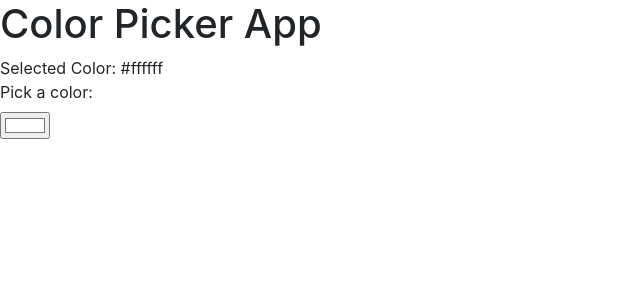
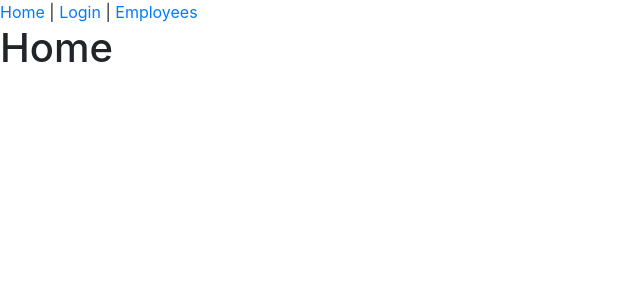
Before and after one commit to Naveenkumar-Guru/React-CURD-Operations, a React (Create React App) app: page /index in a window 1280 px wide. Shown: the top 300 px of the page, without its empty margins (0-640 px from the left). Built offline with nearby package versions, Linux system fonts and the light colour scheme.

Commit message:
Empnavbar

```diff
--- a/package.json
+++ b/package.json
@@ -11,7 +11,7 @@
     "bootstrap": "^4.6.2",
     "react": "^19.1.1",
     "react-dom": "^19.1.1",
-    "react-router-dom": "^5.3.4",
+    "react-router-dom": "^6.30.1",
     "react-scripts": "5.0.1",
     "web-vitals": "^2.1.4"
   },
--- a/src/App.js
+++ b/src/App.js
@@ -1,11 +1,48 @@
+// ******************************************CRUD**********************************************
 // import Table1API from "./CRUD/Table1API";
 // import TableclassCompA from "./CRUD/TableclassCompA";
 // import UsingstateFuncompA from "./CRUD/UsingstateFuncompA";
 // import M1useStateinitializer from "./CRUD/M1useStateinitializer";
 // import M2insidecomponent from "./CRUD/M2insidecomponent";
+
+import ENavbar from "./CRUD/MountingUpdateUnmounting/ENavbar";
+
+const App = () => {
+  return (
+    <div>
+      {/* <Table1API />
+      <TableclassCompA />
+      <UsingstateFuncompA />
+      <M1useStateinitializer />
+      <M2insidecomponent /> */}
+      <ENavbar />
+    </div>
+  );
+};
+export default App;
+
+//**********************************************Events***************************************************
+
 // import Events from "./Events/Events";
-// import M3 from "./CRUD/M3";
 // import MouseEvents from "./MouseEvents/MouseEvents";
+// const App = () => {
+//   return (
+//     <div>
+//       <Events />
+//       <MouseEvents />
+//       {/* <RegistrationformClasscomp /> */}
+//       {/* <RegistrationsStateform /> */}
+//       {/* <Login /> */}
+//       {/* <StaffLoginForm /> */}
+//       {/* <EmployeeRegistration /> */}
+//     </div>
+//   );
+// };
+
+// export default App;
+
+//****************************************Forms***********************************************/
+
 // import RegistrationformClasscomp from "./Forms/RegistrationformClasscomp";
 // import RegistrationsStateform from "./Forms/RegistrationsStateform";
 // import Login from "./Forms/Login";
@@ -15,42 +52,34 @@
 // const App = () => {
 //   return (
 //     <div>
-//       {/* <Table1API /> */}
-//       {/* <TableclassCompA /> */}
-//       {/* <UsingstateFuncompA /> */}
-//       {/* <M1useStateinitializer /> */}
-//       {/* <M2insidecomponent /> */}
-//       {/* <M3 /> */}
-//       {/* <Events /> */}
-//       {/* <MouseEvents /> */}
-//       {/* <RegistrationformClasscomp /> */}
-//       {/* <RegistrationsStateform /> */}
-//       {/* <Login /> */}
-//       {/* <StaffLoginForm /> */}
-//       {/* <EmployeeRegistration /> */}
-
+//       <RegistrationformClasscomp />
+//       <RegistrationsStateform />
+//       <Login />
+//       <StaffLoginForm />
+//       <EmployeeRegistration />
 //     </div>
 //   );
 // };
 
 // export default App;
 
-//projects *******************************************************************************
+//*********************************************Practice-Level-projects*****************************************
+// import React from "react";
+// //import CounterApp from "./Practice-Level-Projects/CounterApp/CounterApp";
+// import ColorPicker from "./Practice-Level-Projects/ColorPickerApp/ColorPicker";
 
-import React from "react";
-//import CounterApp from "./Practice-Level-Projects/CounterApp/CounterApp";
-import ColorPicker from "./Practice-Level-Projects/ColorPickerApp/ColorPicker";
+// const App = () => {
+//   return (
+//     <div>
+//       {/* <CounterApp /> */}
+//       <ColorPicker />
+//     </div>
+//   );
+// };
 
-const App = () => {
-  return (
-    <div>
-      {/* <CounterApp /> */}
-      <ColorPicker />
-    </div>
-  );
-};
+// export default App;
 
-export default App;
+//***************************************Navbar*************************************************
 
 // // import "bootstrap/dist/css/bootstrap.css";
 // import Navbar from "./Navbar/Navbar";
--- /dev/null
+++ b/src/CRUD/MountingUpdateUnmounting/ENavbar.jsx
@@ -0,0 +1,23 @@
+import React from "react";
+import { BrowserRouter as Router, Link, Routes, Route } from "react-router-dom";
+import Home from "./Home";
+import Login from "./Login";
+import EmployeesClassComp from "./EmployeesClassComp";
+
+const ENavbar = () => {
+  return (
+    <Router>
+      <nav>
+        <Link to="/index">Home</Link> | <Link to="/login">Login</Link> |{" "}
+        <Link to="/employees">Employees</Link>
+      </nav>
+      <Routes>
+        <Route path="/index" element={<Home />} />
+        <Route path="/login" element={<Login />} />
+        <Route path="/employees" element={<EmployeesClassComp />} />
+      </Routes>
+    </Router>
+  );
+};
+
+export default ENavbar;
--- /dev/null
+++ b/src/CRUD/MountingUpdateUnmounting/EmployeesClassComp.jsx
@@ -0,0 +1,68 @@
+import axios from "axios";
+import React, { Component } from "react";
+
+class EmployeesClassComp extends Component {
+  constructor(props) {
+    super(props);
+
+    this.state = {
+      employees: [], // ✅ correct way to define state
+    };
+  }
+
+  componentDidMount() {
+    axios
+      .get("https://jsonplaceholder.typicode.com/users")
+      .then((resp) => {
+        this.setState({ employees: resp.data }); // ✅ update state
+      })
+      .catch((error) => {
+        console.log("catch the error", error);
+      });
+  }
+
+  componentDidUpdate() {
+    console.log("Component updated ");
+  }
+
+  componentWillUnmount() {
+    console.log("Naveen kumar  component will unmount");
+  }
+
+  render() {
+    const { employees } = this.state;
+
+    return (
+      <div>
+        {/* Debug: show full state */}
+        {/* <pre>{JSON.stringify(this.state, null, 2)}</pre> */}
+
+        <h3>Employees Table</h3>
+        {employees.length > 0 ? (
+          <table border={2}>
+            <thead>
+              <tr>
+                <th>User Id</th>
+                <th>Username</th>
+                <th>Email</th>
+              </tr>
+            </thead>
+            <tbody>
+              {employees.map((emp) => (
+                <tr key={emp.id}>
+                  <td>{emp.id}</td>
+                  <td>{emp.username}</td>
+                  <td>{emp.email}</td>
+                </tr>
+              ))}
+            </tbody>
+          </table>
+        ) : (
+          <h4>Loading data...</h4>
+        )}
+      </div>
+    );
+  }
+}
+
+export default EmployeesClassComp;
--- /dev/null
+++ b/src/CRUD/MountingUpdateUnmounting/Home.jsx
@@ -0,0 +1,11 @@
+import React from "react";
+
+const Home = () => {
+  return (
+    <div>
+      <h1>Home</h1>
+    </div>
+  );
+};
+
+export default Home;
--- /dev/null
+++ b/src/CRUD/MountingUpdateUnmounting/Login.jsx
@@ -0,0 +1,11 @@
+import React from "react";
+
+const Login = () => {
+  return (
+    <div>
+      <h1>Login</h1>
+    </div>
+  );
+};
+
+export default Login;
--- a/src/Practice-Level-Projects/ColorPickerApp/ColorPicker.jsx
+++ b/src/Practice-Level-Projects/ColorPickerApp/ColorPicker.jsx
@@ -1,4 +1,5 @@
 import React, { useState } from "react";
+import "./Colorpicker.css";
 
 const ColorPicker = () => {
   const [color, setColor] = useState("#ffffff"); // default white
```
Also changed, not shown: src/Practice-Level-Projects/ColorPickerApp/Colorpicker.css (added), 2 other files (tests, documents, lock files or other folders).
